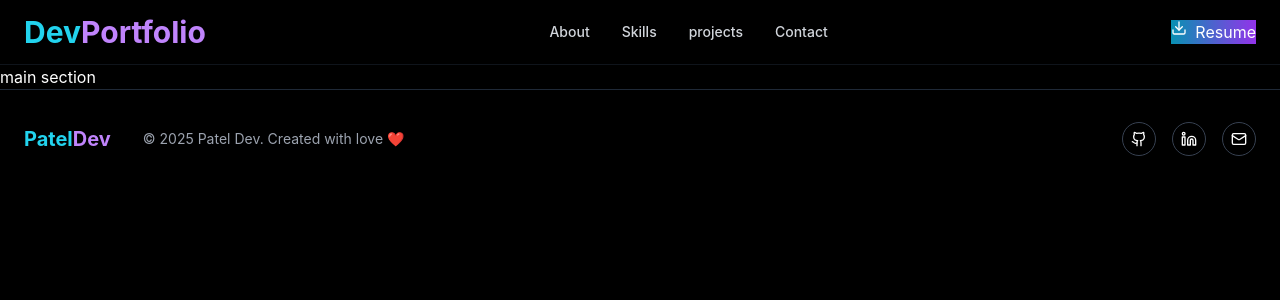
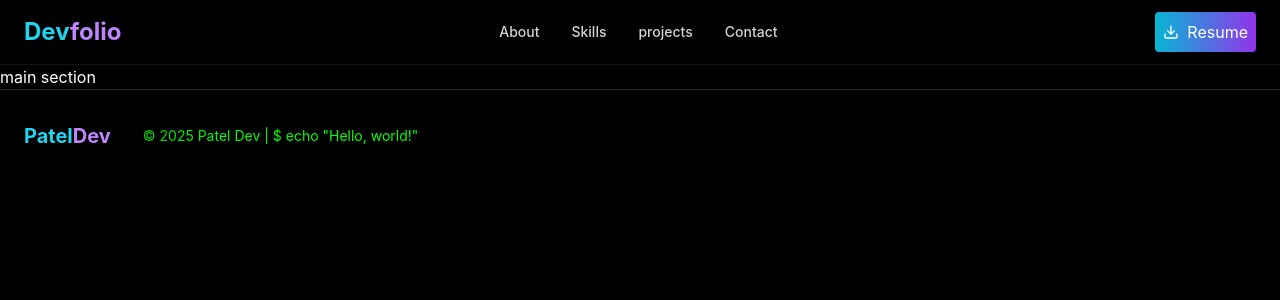
Before and after one commit to DevPatel1023/DevFolio, a React (Vite) app: page / in a window 1280 px wide. Shown: the top 300 px of the page. Built offline with nearby package versions, Linux system fonts and the light colour scheme.

Commit message:
adding footer and header with change

```diff
--- a/src/components/footer.tsx
+++ b/src/components/footer.tsx
@@ -1,4 +1,4 @@
-import { Github, Linkedin, Mail } from "lucide-react";
+import React from 'react'
 
 const Footer = () => {
   return (
@@ -9,45 +9,13 @@ const Footer = () => {
             <span className="text-cyan-400">Patel</span>
             <span className="text-purple-400">Dev</span>
           </a>
-          <p className="text-sm text-gray-400 text-center md:text-left">
-            © {new Date().getFullYear()} Patel Dev. Created with love ❤️
+          <p className="text-sm linear-wipe text-center md:text-left">
+            © {new Date().getFullYear()} Patel Dev | $ echo "Hello, world!"
           </p>
-        </div>
-
-        <div className="flex gap-4">
-          {[
-            {
-              icon: Github,
-              href: "https://github.com/DevPatel1023",
-              label: "GitHub",
-            },
-            {
-              icon: Linkedin,
-              href: "https://linkedin.com/in/devpatel1023",
-              label: "LinkedIn",
-            },
-            {
-              icon: Mail,
-              href: "mailto:devp4143@gmail.com",
-              label: "Email",
-            },
-          ].map(({ icon: Icon, href, label }) => (
-            <a
-              key={label}
-              href={href}
-              target="_blank"
-              rel="noopener noreferrer"
-              className="rounded-full border border-gray-700 hover:border-cyan-400 hover:bg-cyan-400/10 hover:text-cyan-400 transition-all p-2"
-              aria-label={label}
-            >
-              <Icon className="h-4 w-4" />
-              <span className="sr-only">{label}</span>
-            </a>
-          ))}
         </div>
       </div>
     </footer>
-  );
-};
+  )
+}
 
-export default Footer;
+export default Footer
--- a/src/components/header.tsx
+++ b/src/components/header.tsx
@@ -1,13 +1,14 @@
 import { Download, Menu } from "lucide-react";
 
-const header = () => {
+const Header = () => {
   return (
+
     <header className="sticky top-0 z-40 w-full border-b border-gray-800/50 bg-black/80 backdrop-blur-md ">
       <div className="container h-16 flex items-center justify-between">
-        <h2 className="text-3xl font-bold text-black">
+        <h2 className="text-2xl font-bold text-black">
           <a href="/">
             <span className="text-cyan-400">Dev</span>
-            <span className="text-purple-400">Portfolio</span>
+            <span className="text-purple-400">folio</span>
           </a>
         </h2>
         <nav className="hidden md:flex gap-8">
@@ -16,12 +17,12 @@ const header = () => {
           <a href="#projects" className="text-sm font-medium text-gray-300 hover:text-cyan-400 transition-colors">projects</a>
           <a href="#contact" className="text-sm  font-medium text-gray-300 hover:text-cyan-400 transition-colors">Contact</a>
         </nav>
-        <button className="hidden md:flex bg-gradient-to-r from-cyan-600 to-purple-600 text-white border-0">
+        <button className="hidden md:flex bg-gradient-to-r from-cyan-500 hover:from-cyan-600 to-purple-600 hover:to-purple-600 text-white border-0 px-2 py-2 rounded items-center">
             <Download className="mr-2 h-4 w-4" />
             Resume
         </button>
-        <button className="md:hidden text-gray-300 hover:text-cyan-400">
-          <Menu className="h-6 w-6" />
+        <button className="md:hidden text-gray-300 hover:text-cyan-400 px-4 py-2 rounded hover:bg-gray-900 bg-transparent">
+          <Menu className="h-6 w-6 " />
           <span className="sr-only">Toggle Menu</span>
         </button>
       </div>
@@ -29,4 +30,4 @@ const header = () => {
   );
 };
 
-export default header;
+export default Header
--- a/src/index.css
+++ b/src/index.css
@@ -139,3 +139,22 @@ textarea:focus-visible {
   outline: 2px solid #22d3ee;
   outline-offset: 2px;
 }
+
+.linear-wipe {
+  background: linear-gradient(to right, #00ff00 20%, #00cc00 40%, #00cc00 60%, #00ff00 80%);
+  background-size: 200% auto;
+  color: #000;
+
+  background-clip: text;
+  text-fill-color: transparent;
+  -webkit-background-clip: text;
+  -webkit-text-fill-color: transparent;
+
+  animation: shine 1.5s linear infinite;
+}
+
+@keyframes shine {
+  to {
+    background-position: 200% center;
+  }
+}
```
